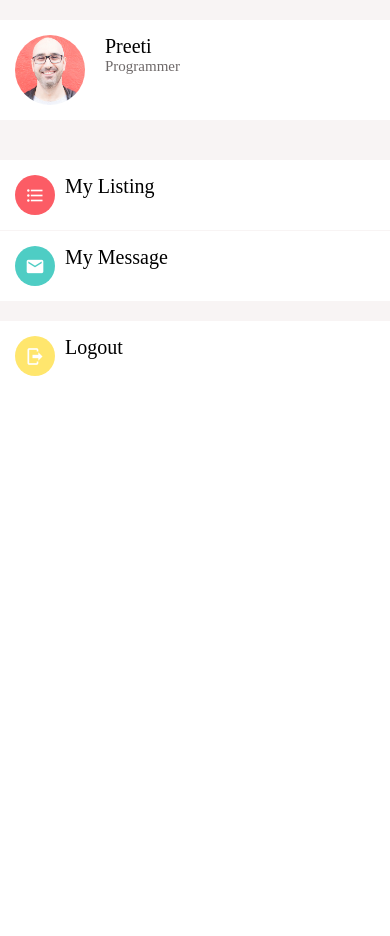
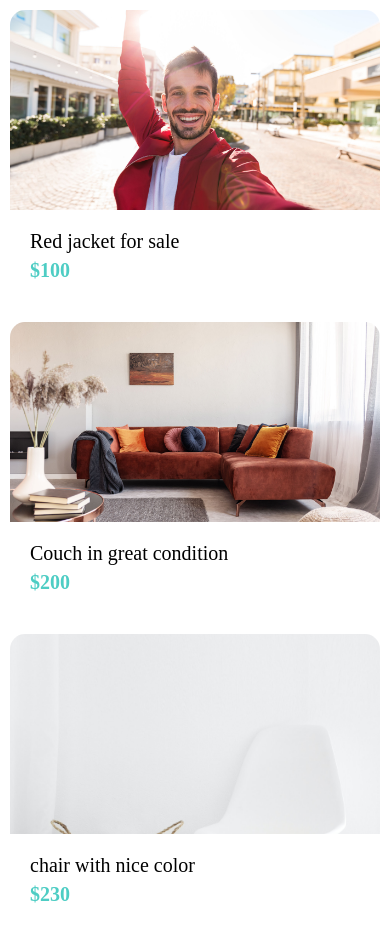
Before and after one commit to preetibiswas/OldGoods-Marketplace, a React Native app: screen / in a window 390 px wide. Before the commit the page ends 844 px from the top, so only its background shows below. Built offline with nearby package versions, Linux system fonts and the light colour scheme.

Commit message:
Listing-screen-done

```diff
--- a/App.tsx
+++ b/App.tsx
@@ -22,11 +22,12 @@ import {GestureHandlerRootView} from 'react-native-gesture-handler';
 import AppIcon from './App/component/AppIcon';
 import ListItem from './App/component/ListItem';
 import AccountScreen from './App/Screens/AccountScreen';
+import ListingScreen from './App/Screens/ListingScreen';
 
 export default function App() {
   return (
     <GestureHandlerRootView style={{flex: 1}}>
-      <AccountScreen />
+      <ListingScreen />
     </GestureHandlerRootView>
   );
 }
--- /dev/null
+++ b/App/Screens/ListingScreen.js
@@ -0,0 +1,59 @@
+/* eslint-disable prettier/prettier */
+import {
+  StyleSheet,
+  Text,
+  View,
+  FlatList,
+  ScrollView,
+  StatusBar,
+} from 'react-native';
+import React from 'react';
+import Screen from '../component/Screen';
+import ListItem from '../component/ListItem';
+import AppCard from '../component/AppCard';
+import colors from '../Config/colors';
+
+const listings = [
+  {
+    id: 1,
+    title: 'Red jacket for sale',
+    price: '$100',
+    image: require('../assets/jacket.jpg'),
+  },
+  {
+    id: 2,
+    title: 'Couch in great condition',
+    price: '$200',
+    image: require('../assets/couch.jpg'),
+  },
+  {
+    id: 3,
+    title: 'chair with nice color',
+    price: '$230',
+    image: require('../assets/chair.jpg'),
+  },
+];
+
+export default function ListingScreen() {
+  return (
+    <Screen>
+      <StatusBar backgroundColor={colors.secondary} />
+
+      <ScrollView>
+        <FlatList
+          data={listings}
+          keyExtractor={item => item.id.toString()}
+          renderItem={({item}) => (
+            <AppCard
+              title={item.title}
+              subtitle={item.price}
+              image={item.image}
+            />
+          )}
+        />
+      </ScrollView>
+    </Screen>
+  );
+}
+
+const styles = StyleSheet.create({});
--- a/App/component/AppCard.js
+++ b/App/component/AppCard.js
@@ -4,10 +4,10 @@ import React from 'react';
 import colors from '../Config/colors';
 import AppText from './AppText';
 
-export default function AppCard({title, subtitle}) {
+export default function AppCard({title, subtitle, image}) {
   return (
     <View style={styles.card}>
-      <Image source={require('../assets/jacket.jpg')} style={styles.img} />
+      <Image source={image} style={styles.img} />
       <View style={styles.detailContainer}>
         <AppText style={styles.title}>{title}</AppText>
         <AppText style={styles.subtitle}>{subtitle}</AppText>
```
